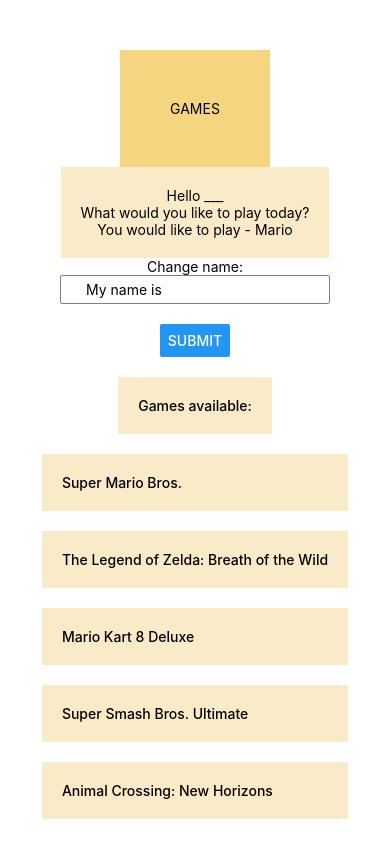
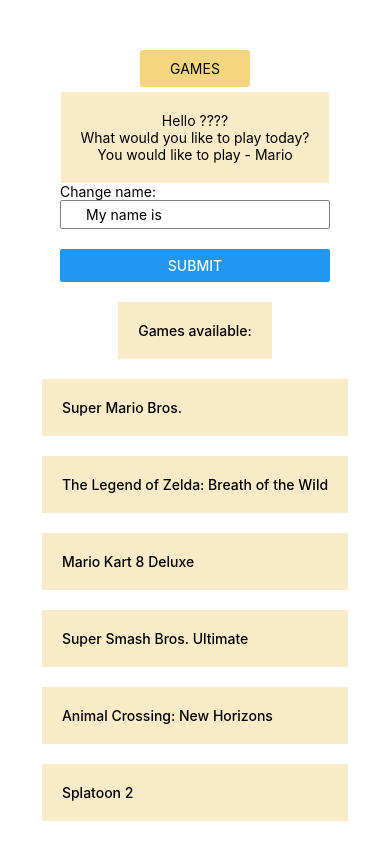
Before and after one commit to Jord000/What-are-you-playing, a React Native app: screen / in a window 390 px wide. Built offline with nearby package versions, Linux system fonts and the light colour scheme.

Commit message:
broken into components

```diff
--- a/src/App.tsx
+++ b/src/App.tsx
@@ -11,12 +11,14 @@
   ScrollView,
   TouchableOpacity,
 } from 'react-native'
+import styles from './Styles'
+import ChangeName from './ChangeName'
+
 interface Props {}
 type Game = { id: number; name: string }
 
 const App: React.FC<Props> = () => {
-  const [name, setName] = useState<String>('___')
-  const [displayName, setDisplayName] = useState<String>(name)
+  const [displayName, setDisplayName] = useState<String>('????')
   const [gameChosen, setGameChosen] = useState<String>('Mario')
   const [games, setGames] = useState<Array<Game>>([
     { id: 1, name: 'Super Mario Bros.' },
@@ -34,15 +36,9 @@
   const pressGame: Function = (item: Game) => {
     setGameChosen(item.name)
   }
-  const textInputRef = useRef<TextInput>(null)
 
-  const pressSubmit: Function = () => {
-    setDisplayName(name)
-    setName('')
-    if (textInputRef.current) {
-      textInputRef.current.clear()
-    }
-  }
+
+
 
   return (
     <View style={styles.container}>
@@ -55,24 +51,7 @@
         <Text>You would like to play - {gameChosen}</Text>
         <Text></Text>
       </View>
-
-      <Text>Change name:</Text>
-      <TextInput
-        style={styles.input}
-        placeholder="My name is"
-        onChangeText={(val) => {
-          setName(val)
-        }}
-        ref={textInputRef}
-      />
-      <View style={styles.buttonContainer}>
-        <Button
-          onPress={() => {
-            pressSubmit()
-          }}
-          title="submit"
-        />
-      </View>
+    <ChangeName setDisplayName={setDisplayName}/>
       <View>
         <Text style={styles.games}>Games available:</Text>
       </View>
@@ -95,47 +74,5 @@
   )
 }
 
-const styles = StyleSheet.create({
-  container: {
-    flex: 1,
-    backgroundColor: '#fff',
-    alignItems: 'center',
-    justifyContent: 'center',
-    marginTop: 50,
-    marginBottom: 20,
-  },
-  header: {
-    backgroundColor: '#f5d57f',
-    padding: 50,
-  },
-  boldTitle: {
-    fontWeight: '400',
-  },
-  body: {
-    backgroundColor: '#faebc8',
-    padding: 20,
-    alignItems: 'center',
-  },
-  buttonContainer: {
-    marginTop: 20,
-    marginBottom: 20,
-  },
-  input: {
-    borderWidth: 1,
-    borderRadius: 2,
-    borderColor: 'grey',
-    minWidth: 100,
-    padding: 5,
-    paddingLeft: 25,
-    paddingRight: 25,
-  },
-  games: {
-    fontWeight: '500',
-    padding: 20,
-    backgroundColor: '#faebc8',
-    marginBottom: 20,
-    marginHorizontal: 5,
-  },
-})
 
 registerRootComponent(App)
--- /dev/null
+++ b/src/ChangeName.tsx
@@ -0,0 +1,42 @@
+import React, { useRef, useState } from 'react'
+import { Text, View, Button, TextInput } from 'react-native'
+import styles from './Styles'
+interface Props {
+  setDisplayName: Function
+}
+
+const ChangeName: React.FC<Props> = ({ setDisplayName }) => {
+  const [name, setName] = useState<String>('___')
+  const textInputRef = useRef<TextInput>(null)
+  const pressSubmit: Function = () => {
+    setDisplayName(name)
+    setName('')
+    if (textInputRef.current) {
+      textInputRef.current.clear()
+    }
+  }
+
+  return (
+    <View>
+      <Text>Change name:</Text>
+      <TextInput
+        style={styles.input}
+        placeholder="My name is"
+        onChangeText={(val) => {
+          setName(val)
+        }}
+        ref={textInputRef}
+      />
+      <View style={styles.buttonContainer}>
+        <Button
+          onPress={() => {
+            pressSubmit()
+          }}
+          title="submit"
+        />
+      </View>
+    </View>
+  )
+}
+
+export default ChangeName
--- /dev/null
+++ b/src/Styles.tsx
@@ -0,0 +1,50 @@
+import { StyleSheet } from 'react-native'
+
+const styles = StyleSheet.create({
+  container: {
+    flex: 1,
+    backgroundColor: '#fff',
+    alignItems: 'center',
+    justifyContent: 'center',
+    marginTop: 50,
+    marginBottom: 20,
+  },
+  header: {
+    backgroundColor: '#f5d57f',
+    paddingVertical: 10,
+    paddingHorizontal: 30,
+    marginBottom: 5,
+    borderRadius:3,
+
+  },
+  boldTitle: {
+    fontWeight: '400',
+  },
+  body: {
+    backgroundColor: '#faebc8',
+    padding: 20,
+    alignItems: 'center',
+  },
+  buttonContainer: {
+    marginTop: 20,
+    marginBottom: 20,
+  },
+  input: {
+    borderWidth: 1,
+    borderRadius: 2,
+    borderColor: 'grey',
+    minWidth: 100,
+    padding: 5,
+    paddingLeft: 25,
+    paddingRight: 25,
+  },
+  games: {
+    fontWeight: '500',
+    padding: 20,
+    backgroundColor: '#faebc8',
+    marginBottom: 20,
+    marginHorizontal: 5,
+  },
+})
+
+export default styles
```
